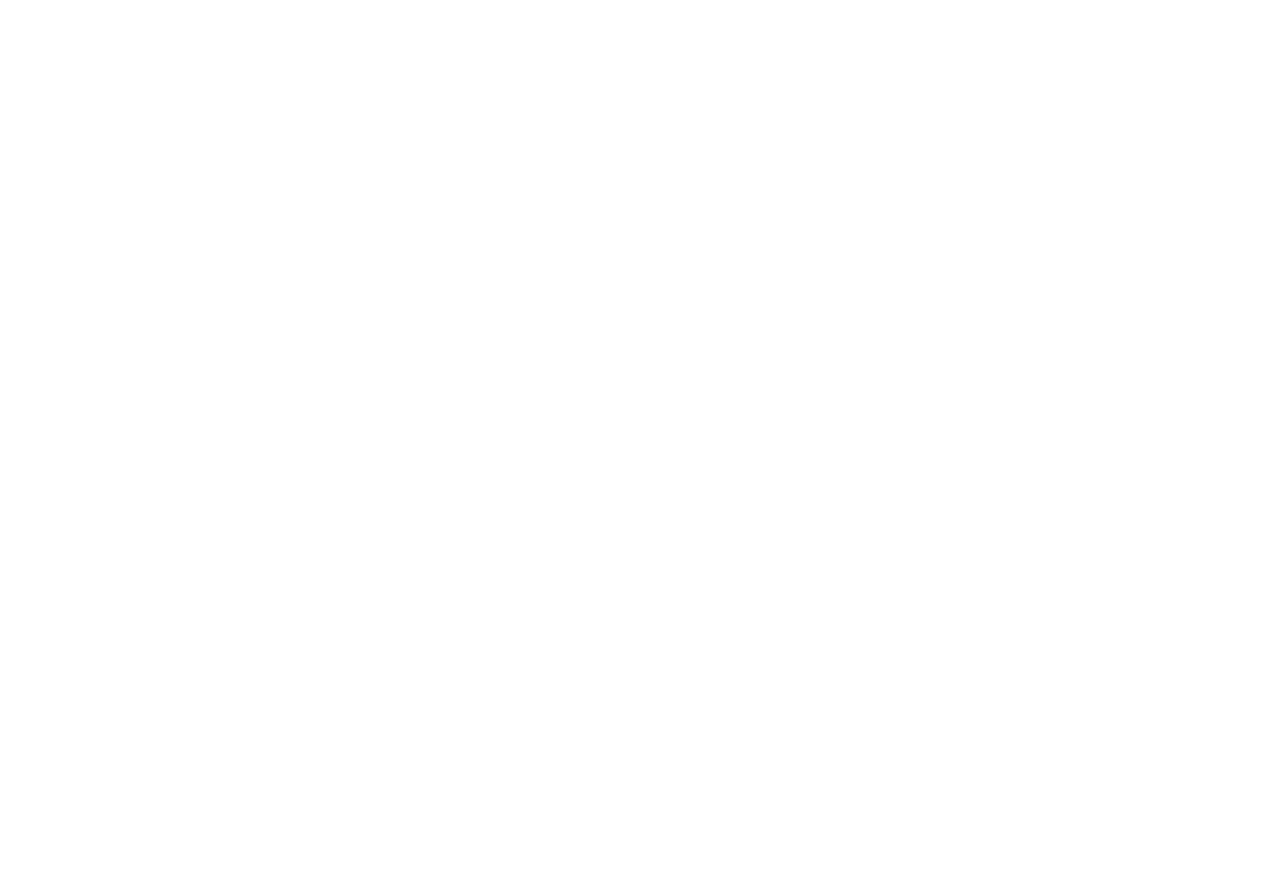
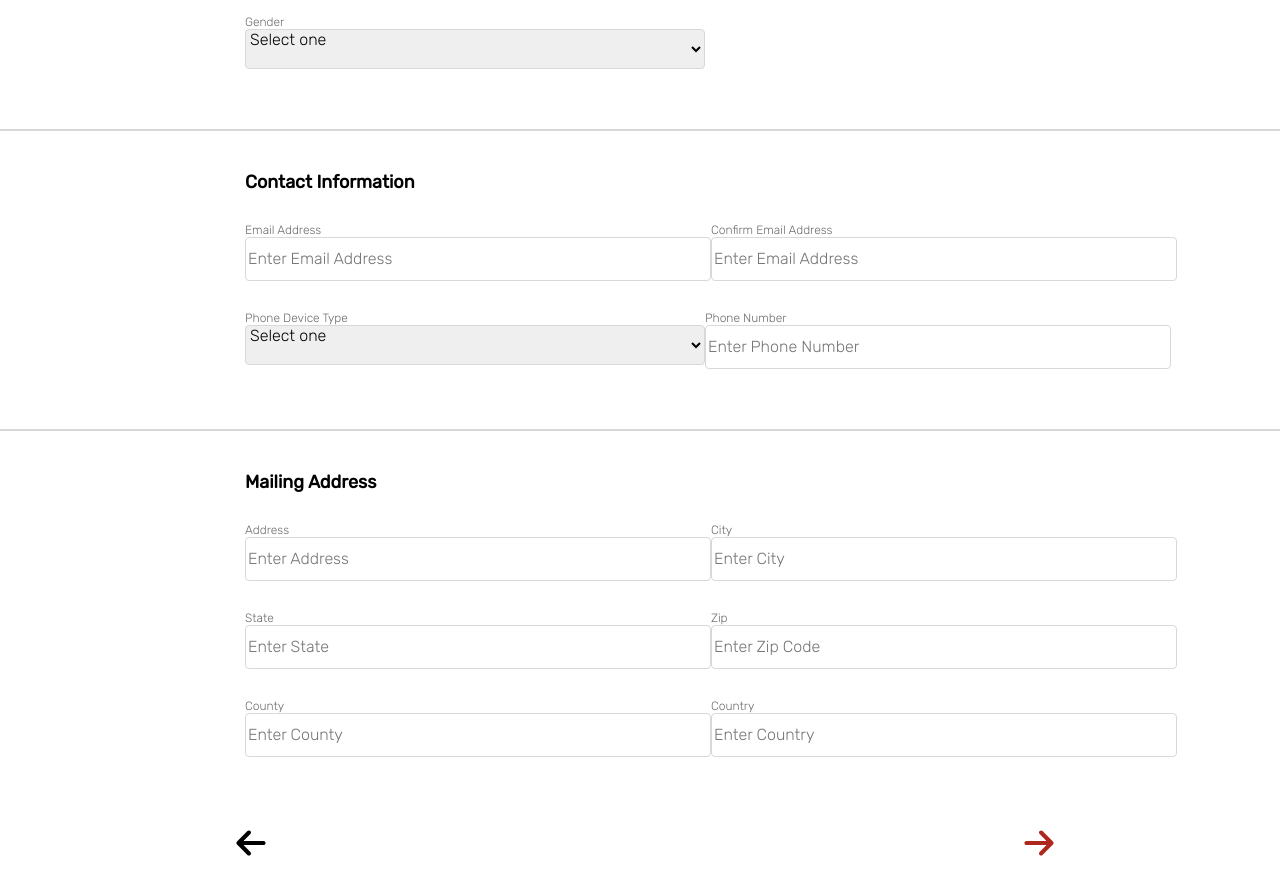
Before and after one commit to TritonSE/CCIDC-Application-Overhaul, a React (Vite) app in the folder frontend/: page /apply in a window 1280 px wide. Shown: the part 420-1314 px from the top of the page. Before the commit the page ends 800 px from the top, so only its background shows below. Built offline with nearby package versions, Linux system fonts and the light colour scheme.

Commit message:
page1-path1/2
created page 1 of path 1 and 2 application page

```diff
--- /dev/null
+++ b/frontend/src/components/Path2Page1.tsx
@@ -0,0 +1,107 @@
+import deviceList from "../constants/devices.json"
+import genderList from "../constants/genders.json"
+import rightArrow from "../assets/rightArrow.svg";
+import leftArrow from "../assets/leftArrow.svg";
+
+import styles from "./Path2Page2.module.css";
+
+export function Path2Page1() {
+    return (
+        <>
+          <div className="Apply-Page1">
+            <form>
+							<h2 className = {styles.sectionTitle}>Personal Information</h2>
+							<div className={styles.formRow}>
+								<label className={styles.label}>First Name
+									<input className={styles.input} type="text" name="fName" placeholder="Enter First Name Here"/>
+								</label>
+								<label className={styles.label}>Middle Name
+									<input className={styles.input} type="text" name="mName" placeholder="Enter Middle Name Here"/>
+								</label >
+							</div>
+
+							<div className={styles.formRow}>
+								<label className={styles.label}>Last Name
+									<input className={styles.input} type="text" name="lName" placeholder="Enter Last Name Here"/>
+								</label >
+								<label className={styles.label}>Maiden/Other Name Used
+									<input className={styles.input} type="text" name="maiden" placeholder="Enter 2nd Last Name Here"/>
+								</label>
+							</div>
+
+							<div className={styles.formRow}>
+								<label className={styles.label}>Gender
+									<select className={styles.input} name="gender">
+									<option value="" disabled selected >Select one</option>
+										{genderList.map((gender) => {
+											return <option key={gender}>{gender}</option>
+										})}
+									</select>
+								</label>
+							</div>
+
+							<hr className = {styles.line} />
+
+							<h2 className = {styles.sectionTitle}>Contact Information</h2>
+							<div className={styles.formRow}>
+								<label className={styles.label}>Email Address <br/>
+										<input className={styles.input} type="text" name="email" placeholder="Enter Email Address"/>
+								</label>
+								<label className={styles.label}>Confirm Email Address <br/>
+										<input className={styles.input} type="text" name="email" placeholder="Enter Email Address"/>
+								</label >
+							</div>
+
+							<div className={styles.formRow}>
+								<label className={styles.label}>Phone Device Type <br/>
+									<select required className={styles.input} name="device-type">
+										<option value="" disabled selected className={styles.label1}>Select one</option>
+										{deviceList.map((device) => {
+												return <option key={device}>{device}</option>
+										})}
+									</select>
+								</label >
+								<label className={styles.label}>Phone Number <br/>
+										<input className={styles.input} type="text" name="phone num" placeholder="Enter Phone Number"/>
+								</label>
+							</div>
+
+							<hr className = {styles.line} />
+
+							<h2 className = {styles.sectionTitle}>Mailing Address</h2>
+							<div className={styles.formRow}>
+								<label className={styles.label}>Address <br/>
+									<input className={styles.input} type="text" name="address" placeholder="Enter Address"/>
+								</label>
+								<label className={styles.label}>City <br/>
+									<input className={styles.input} type="text" name="city" placeholder="Enter City"/>
+								</label >
+							</div>
+
+							<div className={styles.formRow}>
+								<label className={styles.label}>State <br/>
+									<input className={styles.input} type="text" name="state" placeholder="Enter State"/>
+								</label >
+								<label className={styles.label}>Zip <br/>
+									<input className={styles.input} type="text" name="zip" placeholder="Enter Zip Code"/>
+								</label>
+							</div>
+
+							<div className={styles.formRow}>
+								<label className={styles.label}>County <br/>
+									<input className={styles.input} type="text" name="county" placeholder="Enter County"/>
+								</label >
+								<label className={styles.label}>Country <br/>
+									<input className={styles.input} type="text" name="country" placeholder="Enter Country"/>
+								</label>
+							</div>
+
+							<div className={styles.buttonRow}>
+								<button className= {styles.arrow} ><img src={leftArrow} alt="buttonpng"/></button>
+								<button className={styles.arrow}><img src={rightArrow} alt="buttonpng"/></button>
+							</div>
+            </form>
+          </div>
+        </>
+    );
+}
--- /dev/null
+++ b/frontend/src/components/Path2Page2.module.css
@@ -0,0 +1,60 @@
+.input {
+    display: flex;
+    flex-direction: column;
+    align-items: center;
+    height: 40px;
+    width: 460px;
+    border-radius: 4px;
+    border: 1px solid #D8D8D8;
+    font-family: 'Rubik';
+    font-size: 16px;
+    font-weight: 200;
+}
+
+.label {
+    display: flex;
+    flex-direction: column;
+    align-items: left;
+    font-family: 'Rubik';
+    font-size: 12px;
+    font-weight: 200;
+    color: #6C6C6C;
+}
+
+
+.formRow {
+    display: flex;
+    justify-content: space-between;
+    margin-left: 245px;
+    margin-right: 245px;
+    padding-bottom: 30px;
+}
+
+.sectionTitle {
+    font-family: "Rubik";
+    font-size: 18px;
+    font-weight: 700;
+    margin-left: 245px;
+    margin-top: 40px;
+    margin-bottom: 30px;
+}
+
+.line {
+    border: 0.5px solid #D8D8D8;
+    margin-top: 30px;
+}
+
+.arrow {
+    background-color: white;
+    border: none;
+    margin-top: 30px;
+
+}
+
+.buttonRow {
+    display: flex;
+    justify-content: space-between;
+    margin-left: 220px;
+    margin-right: 220px;
+    padding-bottom: 30px;
+}
--- a/frontend/src/components/index.ts
+++ b/frontend/src/components/index.ts
@@ -1,4 +1,5 @@
 import { Button } from "./Button.tsx";
 import { NavBar } from "./NavBar.tsx";
+import { Path2Page1 } from "./Path2Page1.tsx";
 
-export { Button, NavBar };
+export { Button, NavBar, Path2Page1 };
--- /dev/null
+++ b/frontend/src/constants/devices.json
@@ -0,0 +1,12 @@
+[
+    "Home",
+    "Mobile",
+    "Work",
+    "Fax",
+    "VoIP",
+    "Smartphone",
+    "Feature Phone",
+    "Satellite Phone",
+    "Emergency",
+    "Other"
+  ]
--- /dev/null
+++ b/frontend/src/constants/genders.json
@@ -0,0 +1,36 @@
+[
+    "Agender",
+    "Androgyne",
+    "Androgynous",
+    "Bigender",
+    "Cis Female",
+    "Cis Feminine",
+    "Cis Male",
+    "Cis Masculine",
+    "Cis Woman",
+    "Demigirl",
+    "Demiguy",
+    "Female",
+    "Feminine",
+    "Femme",
+    "Genderqueer",
+    "Genderweird",
+    "Gender Fluid",
+    "Intergender",
+    "Intersex",
+    "Male",
+    "Man",
+    "Masculine",
+    "Neutrois",
+    "Nonbinary",
+    "Other",
+    "Pangender",
+    "Third Gender",
+    "Trans Female",
+    "Trans Male",
+    "Trans Man",
+    "Trans Feminine",
+    "Trans Femme",
+    "Trans Woman",
+    "Woman"
+  ]
--- a/frontend/src/pages/Apply.tsx
+++ b/frontend/src/pages/Apply.tsx
@@ -1,3 +1,11 @@
+import { Path2Page1 } from "../components/index.ts";
+
+
 export function Apply() {
-  return <h2>Apply</h2>;
+  return (
+    <>
+    <h2>Apply</h2>
+    <Path2Page1></Path2Page1>
+    </>
+  );
 }
```
Also changed, not shown: frontend/src/assets/leftArrow.svg (added), frontend/src/assets/rightArrow.svg (added).
